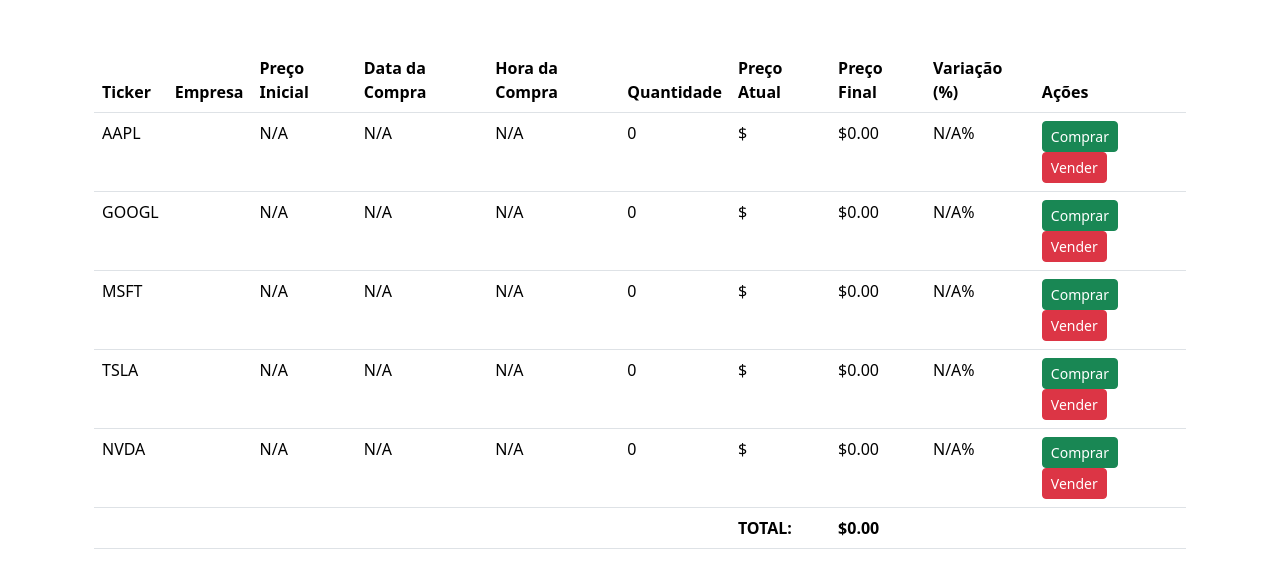
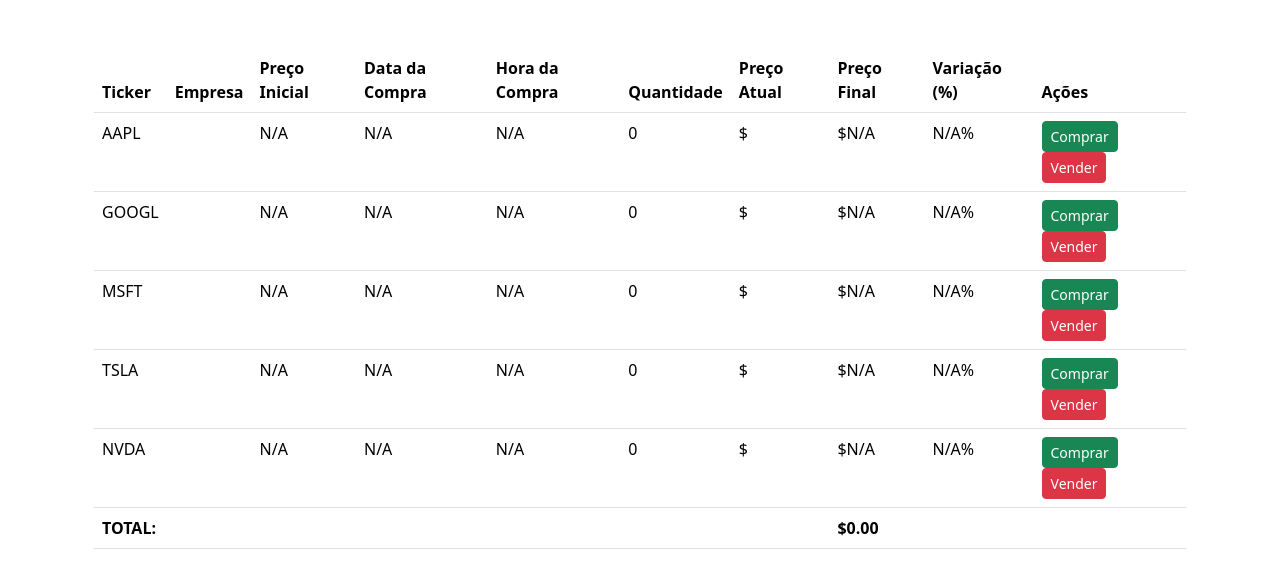
Before and after one commit to KalliSmb/Stock-App, a React (Create React App) app: page /stock in a window 1280 px wide. Shown: the top 588 px of the page. Built offline with nearby package versions, Linux system fonts and the light colour scheme; no server answers; the HTML template or start-up script is replaced by a standard one.

Commit message:
Correção de bugs no preço total

```diff
--- a/src/components/StockPage.js
+++ b/src/components/StockPage.js
@@ -5,15 +5,23 @@
 class StockPage extends Component {
   constructor(props) {
     super(props);
+    const savedTotal = localStorage.getItem('total');
     this.state = {
-      total: 0
+      total: savedTotal ? parseFloat(savedTotal) : 0
     };
   }
 
-  updateTotal = (finalPrice) => {
-    this.setState((prevState) => ({
-      total: prevState.total + finalPrice
-    }));
+  updateTotal = (amount, action) => {
+    this.setState((prevState) => {
+      let newTotal;
+      if (action === 'buy') {
+        newTotal = prevState.total + amount;
+      } else if (action === 'sell') {
+        newTotal = prevState.total - amount;
+      }
+      localStorage.setItem('total', newTotal.toString());
+      return { total: newTotal };
+    });
   }
 
   render() {
@@ -43,8 +51,8 @@
           </tbody>
           <tfoot>
             <tr className="fw-bold">
+              <td>TOTAL:</td>
               <td colSpan="6"></td>
-              <td>TOTAL:</td>
               <td>${this.state.total.toFixed(2)}</td>
               <td colSpan="2"></td>
             </tr>
--- a/src/components/StockRow.js
+++ b/src/components/StockRow.js
@@ -80,14 +80,14 @@
       purchaseTime: prevState.quantity === 0 ? currentTime : prevState.purchaseTime
     }), () => {
       this.saveDataToLocalStorage();
-      // Chama a função de atualização do total passada via prop
-      this.props.updateTotal(this.calculateFinalPrice());
+      this.props.updateTotal(parseFloat(this.state.currentPrice), 'buy');
     });
   }
 
   handleSell = () => {
+    if (this.state.quantity > 0) {
       this.setState((prevState) => {
-      const newQuantity = prevState.quantity > 0 ? prevState.quantity - 1 : 0;
+        const newQuantity = prevState.quantity - 1;
 
         return {
           quantity: newQuantity,
@@ -97,14 +97,9 @@
         };
       }, () => {
         this.saveDataToLocalStorage();
-      // Chama a função de atualização do total passada via prop
-      this.props.updateTotal(this.calculateFinalPrice());
+        this.props.updateTotal(parseFloat(this.state.currentPrice), 'sell');
       });
     }
-
-  calculateFinalPrice = () => {
-    const { purchasePrice, quantity } = this.state;
-    return purchasePrice !== 'N/A' && quantity > 0 ? purchasePrice * quantity : 0;
   }
 
   render() {
@@ -115,7 +110,7 @@
     } = this.state;
     const variation = purchasePrice !== 'N/A' && currentPrice !== 'N/A' ? ((currentPrice - purchasePrice) / purchasePrice * 100).toFixed(2) : 'N/A';
     const changeClass = variation !== 'N/A' ? (variation >= 0 ? 'text-success' : 'text-danger') : '';
-    const finalPrice = this.calculateFinalPrice();
+    const finalPrice = purchasePrice !== 'N/A' && quantity > 0 ? (purchasePrice * quantity).toFixed(2) : 'N/A';
 
     return (
       <tr className="stock-row">
@@ -126,7 +121,7 @@
         <td>{purchaseTime}</td>
         <td>{quantity}</td>
         <td>${currentPrice}</td>
-        <td>${finalPrice.toFixed(2)}</td>
+        <td>${finalPrice}</td>
         <td className={changeClass}>{variation}%</td>
         <td>
           <button className="btn btn-success btn-sm me-2" onClick={this.handleBuy}>Comprar</button>
```
Lines whose indentation alone changed are shown as unchanged.
